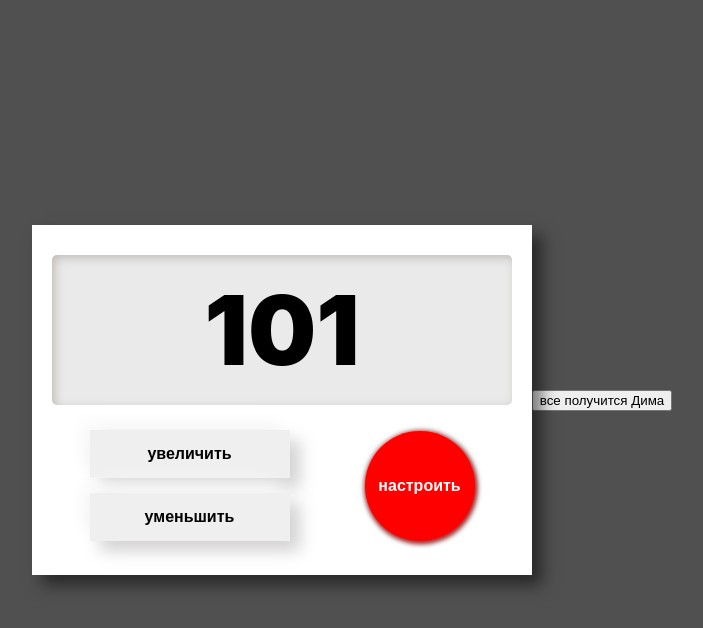
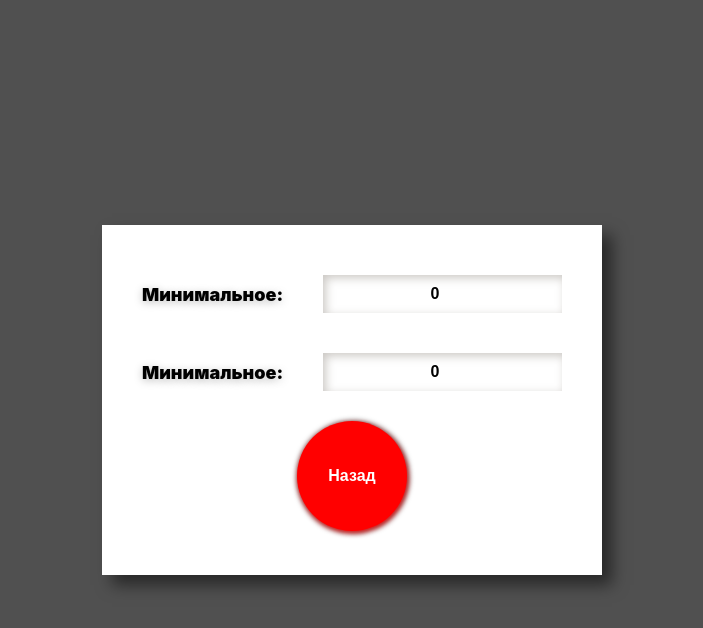
Before and after one commit to DaniyelGit/Counter, a React (Create React App) app: page / in a window 1280 px wide. Both pictures are taken after a click on the button "настроить". Shown: the top 628 px of the page, without its empty margins (288-991 px from the left). Built offline with nearby package versions, Linux system fonts and the light colour scheme.

Commit message:
added func changeIsDoneSettings for buttonSet

```diff
--- a/src/App.tsx
+++ b/src/App.tsx
@@ -3,26 +3,47 @@ import './App.css';
 import {Counter} from "./components/Counter/Counter";
 import {Settings} from "./components/Settings/Settings";
 import {useSpring} from "react-spring";
+import {selectCounterState} from "./redux/CounterReducer";
+import {useDispatch, useSelector} from "react-redux";
+import {Dispatch} from "redux";
+import {changeIsDoneSettingsAC, CounterReducersTypes} from "./redux/action";
 
 
 
-function App() {
+const App : React.FC = () => {
 
-    const [flipped, setFlipped] = React.useState(false);
+    const {
+        isDoneSettings,
+    } = useSelector(selectCounterState);
+
+    const dispatch = useDispatch<Dispatch<CounterReducersTypes>>();
 
     const { transform, opacity} = useSpring({
-        opacity: flipped ? 1 : 0,
-        transform: `perspective(600px) rotateY(${flipped ? 180 : 0}deg)`,
+        opacity: isDoneSettings ? 1 : 0,
+        transform: `perspective(600px) rotateY(${isDoneSettings ? 180 : 0}deg)`,
         config: { mass: 1, tension: 300, friction: 80 }
     });
+
+    const changeIsDoneSettings = (e: React.MouseEvent<HTMLButtonElement>) => {
+        e.currentTarget.dataset.settings === 'on'
+            ? dispatch(changeIsDoneSettingsAC(true))
+            : dispatch(changeIsDoneSettingsAC(false));
+    }
 
     return (
         <div className="App">
             <div className="wrap">
-                <Counter transform={transform} opacity={opacity}/>
-                <Settings transform={transform} opacity={opacity}/>
+                <Counter
+                    transform={transform}
+                    opacity={opacity}
+                    changeIsDoneSettings={changeIsDoneSettings}
+                />
+                <Settings
+                    transform={transform}
+                    opacity={opacity}
+                    changeIsDoneSettings={changeIsDoneSettings}
+                />
             </div>
-            <button onClick={() => setFlipped(!flipped)}>все получится Дима</button>
         </div>
     );
 }
--- a/src/components/Counter/Counter.tsx
+++ b/src/components/Counter/Counter.tsx
@@ -8,6 +8,7 @@ import {SpringValue} from "react-spring";
 type CounterPropsType = {
     transform: SpringValue<string>
     opacity: SpringValue<number>
+    changeIsDoneSettings: (e: React.MouseEvent<HTMLButtonElement>) => void
 }
 
 export const Counter = (props: CounterPropsType) => {
@@ -15,9 +16,10 @@ export const Counter = (props: CounterPropsType) => {
     const {
         transform,
         opacity,
+        changeIsDoneSettings,
     } = props;
 
-    const styleForCounter = { opacity: opacity.to((o: number) => 1 - o), transform};
+    const styleForCounter = {opacity: opacity.to((o: number) => 1 - o), transform};
 
     return (
         <a.div className={'counter'} style={styleForCounter}>
@@ -30,7 +32,11 @@ export const Counter = (props: CounterPropsType) => {
                     <button className={'button button__dec'}>уменьшить</button>
                 </div>
                 <div className={'wrap__button_set'}>
-                    <button className={'button button__set'}>
+                    <button
+                        className={'button button__set'}
+                        data-settings={'on'}
+                        onClick={changeIsDoneSettings}
+                    >
                         настроить
                     </button>
                 </div>
--- a/src/components/Settings/Settings.tsx
+++ b/src/components/Settings/Settings.tsx
@@ -11,6 +11,7 @@ import {SpringValue} from "react-spring";
 type SettingsPropsType = {
     transform: SpringValue<string>
     opacity: SpringValue<number>
+    changeIsDoneSettings: (e: React.MouseEvent<HTMLButtonElement>) => void
 }
 
 export const Settings = (props: SettingsPropsType) => {
@@ -18,6 +19,7 @@ export const Settings = (props: SettingsPropsType) => {
     const {
         transform,
         opacity,
+        changeIsDoneSettings,
     }= props;
 
     const styleForSettings = {
@@ -33,7 +35,13 @@ export const Settings = (props: SettingsPropsType) => {
                 <InputBlock/>
             </div>
             <div className={'settings__button'}>
-                <button className={'button button__set'}>Назад</button>
+                <button
+                    className={'button button__set'}
+                    data-settings={'off'}
+                    onClick={changeIsDoneSettings}
+                >
+                    Назад
+                </button>
             </div>
         </a.div>
     );
--- a/src/redux/CounterReducer.ts
+++ b/src/redux/CounterReducer.ts
@@ -1,3 +1,5 @@
+import {ACTIONS_TYPE, CounterReducersTypes} from "./action";
+import {RootReducerType} from "./store";
 
 
 const initialState = {
@@ -9,9 +11,14 @@ const initialState = {
 
 type initialStateType = typeof initialState;
 
-export const CounterReducer = (state: initialStateType = initialState, action: GeneralTypeForReducer) => {
+export const CounterReducer = (state: initialStateType = initialState, action: CounterReducersTypes) => {
     switch (action.type) {
-
+        case ACTIONS_TYPE.CHANGE_IS_DONE_SETTINGS: {
+            return {
+                ...state,
+                ...action.payload
+            }
+        }
 
 
 
@@ -22,19 +29,4 @@ export const CounterReducer = (state: initialStateType = initialState, action: G
     }
 }
 
-
-
-
-
-
-
-
-
-
-
-
-
-export type GeneralTypeForReducer = {
-    type: string,
-    [key: string]: any
-};
+export const selectCounterState = (store: RootReducerType) => store.counter;
--- /dev/null
+++ b/src/redux/action.ts
@@ -0,0 +1,31 @@
+export enum ACTIONS_TYPE {
+    CHANGE_IS_DONE_SETTINGS = 'ButtonSet/ChangeIsDoneSettings',
+}
+
+
+type changeIsDoneSettingsACType = {
+    type: ACTIONS_TYPE.CHANGE_IS_DONE_SETTINGS,
+    payload: {
+        isDoneSettings: boolean
+    }
+}
+
+export const changeIsDoneSettingsAC = (isDoneSettings: boolean) : changeIsDoneSettingsACType => {
+    return {
+        type: ACTIONS_TYPE.CHANGE_IS_DONE_SETTINGS,
+        payload: {
+            isDoneSettings
+        }
+    }
+}
+
+
+
+
+
+
+
+
+
+
+export type CounterReducersTypes = changeIsDoneSettingsACType;
--- a/src/redux/store.ts
+++ b/src/redux/store.ts
@@ -1,8 +1,9 @@
 import {combineReducers, createStore} from "redux";
+import {CounterReducer} from "./CounterReducer";
 
 
 const rootReducer = combineReducers({
-
+    counter: CounterReducer,
 });
 
 export type RootReducerType = ReturnType<typeof rootReducer>;
```
